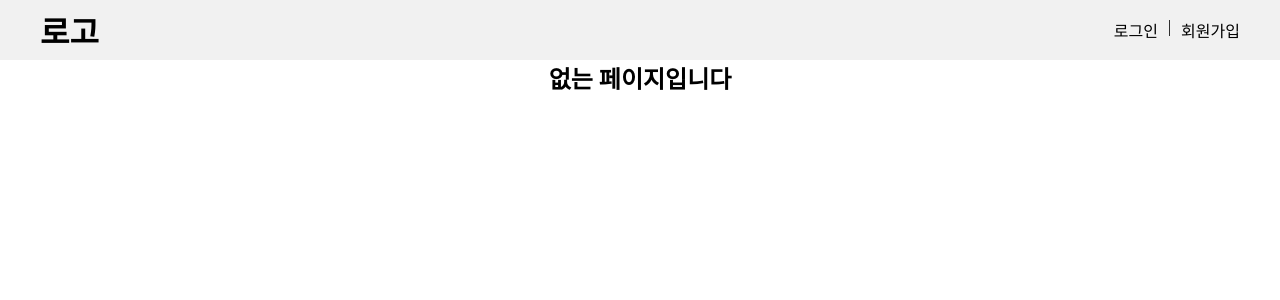
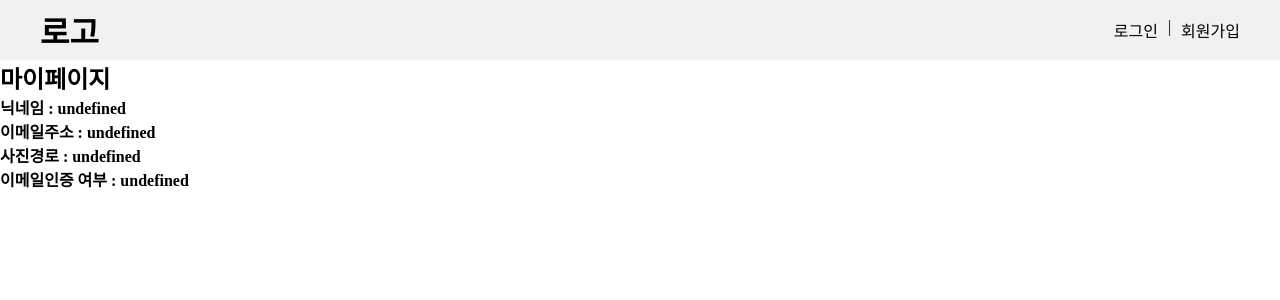
Before and after one commit to Ba-latte/membershipPJ, a React (Create React App) app: page /account in a window 1280 px wide. Shown: the top 300 px of the page. Built offline with nearby package versions, Linux system fonts and the light colour scheme; no server answers.

Commit message:
feat : 사용자 프로필 가져와 표시
사용자 프로필 가져와 마이페이지에서 확인 가능하게 함

```diff
--- a/src/App.css
+++ b/src/App.css
@@ -19,3 +19,9 @@ a{
     color: #000;
     text-decoration: none;
 }
+
+button{
+    border: none;
+    font-size: 100%;
+    font-family: "Malgun Gothic";
+}
--- a/src/App.js
+++ b/src/App.js
@@ -1,22 +1,62 @@
 import './App.css';
-import { useState } from 'react';
+import { useEffect, useState } from 'react';
 import { BrowserRouter, Route, Routes } from 'react-router-dom';
+import { firebaseAuth, onAuthStateChanged  } from "./components/firebaseConfig";
 import Header from './components/Header';
 import Main from './pages/Main';
 import NotFound from './pages/NotFound';
 import Membership from './pages/Membership';
 import Footer from './components/Footer';
 import Login from './pages/Login';
+import Account from './pages/Account';
 
 
 function App() {
   // 로그인/로그아웃 상태
   const [isLogIn, setIsLogIn] = useState(false);
-  const setLogInStatus = (boolean)=>{
-    setIsLogIn(boolean);
-  };
+  console.log("앱영역-로그인상태 : ", isLogIn);
 
-  console.log("앱영역-로그인상태 : ", isLogIn);
+  // 사용자 프로필
+  const [userDisplayName, setUserDisplayName] = useState();
+  const [userEmail, setUserEmail] = useState();
+  const [userPhotoURL, setUserPhotoURL] = useState();
+  const [userEmailVerified, setUserEmailVerified] = useState();
+
+  const userInfo = {
+    userDisplayName : userDisplayName,
+    userEmail : userEmail,
+    userPhotoURL : userPhotoURL,
+    userEmailVerified : userEmailVerified
+  }
+
+  // 컴포넌트가 렌더링된 이후에 비동기적으로 처리되어야하는 작업 수행
+  useEffect(()=>{
+    // 현재 로그인한 사용자 가져오기 : Auth 객체에 관찰자를 설정(권장)
+    onAuthStateChanged(firebaseAuth, (user) => {
+      // user가 관찰되면
+      if (user) {
+        // 로그인 상태
+        setIsLogIn(true);
+        // 사용자 프로필 가져오기
+        const user = firebaseAuth.currentUser;
+        if (user !== null) {
+            setUserDisplayName(user.displayName);
+            setUserEmail(user.email);
+            setUserPhotoURL(user.photoURL);
+            setUserEmailVerified(user.emailVerified);
+        }
+      }
+      // user 안 보이면
+      else {
+        // 로그아웃 상태
+        setIsLogIn(false);
+      }
+    });
+  }, []);
+
+
+
+
   return (
     <div className='App'>
       <BrowserRouter>
@@ -27,7 +67,9 @@ function App() {
           <Route path='/membership' element={ <Membership /> } />
           <Route
             path='/login'
-            element={ <Login isLogIn={isLogIn} setLogInStatus={setLogInStatus} /> } />
+            element={ <Login /> } />
+          <Route path='/account'
+            element={ <Account userInfo={userInfo} /> } />
           {/* 상단에 위치한 route들의 규칙 모두 확인 후 일치하는 route가 없는 경우 하단 처리 */}
           <Route path='*' element={ <NotFound /> } />
         </Routes>
--- a/src/components/Header.jsx
+++ b/src/components/Header.jsx
@@ -1,6 +1,5 @@
 // 헤더 컴포넌트
 
-import { useEffect } from "react";
 import { Link } from "react-router-dom";
 import styled from 'styled-components';
 
@@ -17,11 +16,18 @@ const HeaderContainer = styled.header`
         display: flex;
         gap: 10px;
     }
+    .logout-button{
+        cursor: pointer;
+    }
 `;
 
 export default function Header(props){
     console.log("헤더영역-로그인상태 : ", props.isLogIn);
 
+    // 로그아웃 버튼 클릭시
+    const handleLogOut = ()=>{
+        console.log("로그아웃 버튼 클릭");
+    };
 
     return(
         <HeaderContainer>
@@ -32,7 +38,11 @@ export default function Header(props){
                     props.isLogIn ?
                     <ul className="menu">
                         <li className="item">
-                            <Link to={'/login'}>로그아웃</Link>
+                            <Link to={'/account'}>마이페이지</Link>
+                        </li>
+                        <li className="item"> | </li>
+                        <li className="item">
+                            <button className="logout-button" onClick={handleLogOut}>로그아웃</button>
                         </li>
                     </ul>
                     :
--- a/src/components/firebaseConfig.jsx
+++ b/src/components/firebaseConfig.jsx
@@ -1,7 +1,7 @@
 // 파이어베이스
 
 import { initializeApp } from "firebase/app";
-import { getAuth, createUserWithEmailAndPassword, signInWithEmailAndPassword } from "firebase/auth";
+import { getAuth, createUserWithEmailAndPassword, signInWithEmailAndPassword, onAuthStateChanged } from "firebase/auth";
 
 // TODO: Replace the following with your app's Firebase project configuration
 // See: https://firebase.google.com/docs/web/learn-more#config-object
@@ -24,4 +24,4 @@ const firebaseAuth = getAuth(firebaseApp);
 
 
 // 내보내기
-export { firebaseAuth, createUserWithEmailAndPassword, signInWithEmailAndPassword };
+export { firebaseAuth, createUserWithEmailAndPassword, signInWithEmailAndPassword, onAuthStateChanged };
--- /dev/null
+++ b/src/pages/Account.js
@@ -0,0 +1,15 @@
+// 마이페이지
+
+
+export default function Account(props){
+
+    return(
+        <>
+            <h2>마이페이지</h2>
+            <h4>{"닉네임 : " + props.userInfo.userDisplayName }</h4>
+            <h4>{"이메일주소 : " + props.userInfo.userEmail }</h4>
+            <h4>{"사진경로 : " + props.userInfo.userPhotoURL }</h4>
+            <h4>{"이메일인증 여부 : " + props.userInfo.userEmailVerified }</h4>
+        </>
+    )
+}
--- a/src/pages/Login.js
+++ b/src/pages/Login.js
@@ -1,17 +1,16 @@
 // 로그인 페이지
 
-import { useEffect, useState } from "react";
+import { useState } from "react";
 import { firebaseAuth, signInWithEmailAndPassword } from "../components/firebaseConfig";
+import { useNavigate } from "react-router-dom";
 
-export default function Login(props){
+export default function Login(){
+    const navigate = useNavigate();
 
     // 유저가 입력한 이메일
     const [userEmail, setUserEmail] = useState();
     // 유저가 입력한 비밀번호
     const [userPassword, setUserPassword] = useState();
-
-    // 로그인/로그아웃 상태
-    const isLogIn = props.isLogIn;
 
     const [message, setMessage] = useState("");
 
@@ -26,35 +25,22 @@ export default function Login(props){
         setUserPassword(e.target.value);
     };
 
-    // 컴포넌트가 렌더링된 이후에 비동기적으로 처리되어야하는 작업 수행
-    useEffect(()=>{
-        console.log("(로그인-useEffect)로그인 상태야? : ", isLogIn);
-
-    }, [isLogIn]);
-
     // 로그인하기 버튼 클릭시
     const handleLogIn = (e)=>{
         e.preventDefault();
-        console.log("로그인하기 버튼 클릭 : ", userEmail, userPassword);
+        console.log("로그인하기 버튼 클릭 : ");
 
         const email = userEmail;
         const password = userPassword;
 
         signInWithEmailAndPassword(firebaseAuth, email, password)
         .then((userCredential) => {
-            // Signed in
-            const user = userCredential.user;
-            console.log("로그인 성공 : ", user);
+            console.log("로그인 성공 : ", userCredential.user);
 
-            props.setLogInStatus(true);
-            console.log("로그인 상태야? : ", isLogIn);
-
-            setMessage(user.displayName + "님 로그인 성공!");
+            setMessage(userCredential.user.displayName + "님 로그인 성공!");
         })
         .catch((error) => {
-            const errorCode = error.code;
-            const errorMessage = error.message;
-            console.log("로그인 실패 : ", errorCode, " | ", errorMessage);
+            console.log("로그인 실패 : ", error.code, " | ", error.message);
             setMessage("로그인 실패!");
         });
     };
--- a/src/pages/Membership.js
+++ b/src/pages/Membership.js
@@ -8,6 +8,7 @@ import { firebaseAuth, createUserWithEmailAndPassword } from '../components/fire
 export default function Membership(){
     const [emailInfo, setEmailInfo] = useState("");
     const [passwordInfo, setPasswordInfo] = useState("");
+    const [nameInfo, setNameInfo] = useState("");
 
     // 이메일 주소 유효성 검사
     const validEmail = (e)=>{
@@ -16,6 +17,10 @@ export default function Membership(){
     // 비밀번호 유효성 검사
     const validPassword = (e)=>{
         setPasswordInfo(e.target.value);
+    };
+    // 닉네임 유효성 검사
+    const validName = (e)=>{
+        setNameInfo(e.target.value);
     };
 
     // 회원가입 버튼 클릭시
@@ -53,7 +58,10 @@ export default function Membership(){
                 <input type="password"
                     placeholder="비밀번호"
                     onChange={validPassword} />
-                <button id="submit-button" onClick={handleRegister}>회원가입하기</button>
+                <input type='text'
+                placeholder='닉네임'
+                onChange={validName} />
+                <button id="submit-button" onClick={()=>handleRegister}>회원가입하기</button>
             </form>
         </>
     )
```
